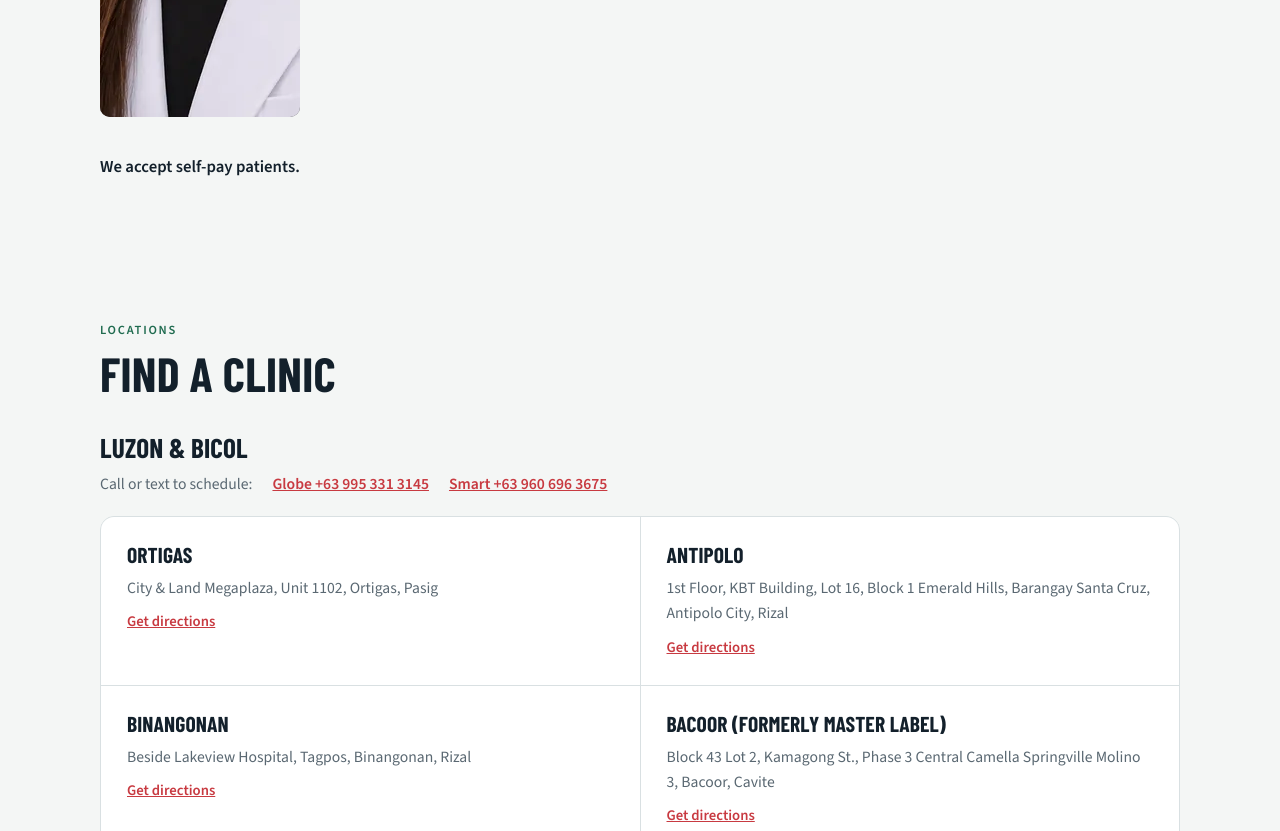
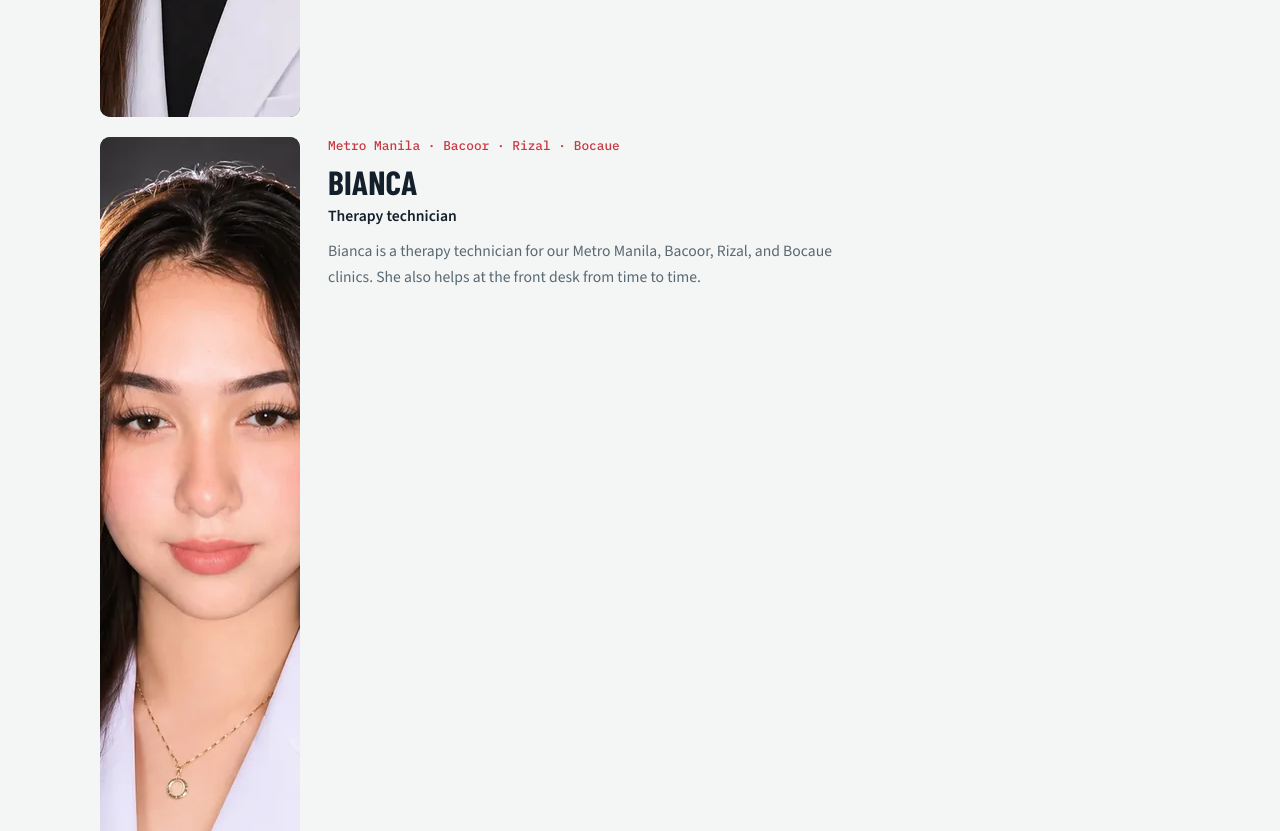
Before and after one commit to furiousdoc34/athletic-therapy-center, a plain HTML site: page index.html in a window 1280 px wide. Shown: the part 6720-7551 px from the top of the page. Drawn offline with nearby package versions, Linux system fonts and the light colour scheme; a web font is replaced by a local one.

Commit message:
Add Bianca to the Our Team section
Add Bianca, a therapy technician for the Metro Manila, Bacoor,
Rizal, and Bocaue clinics, after Irish. Mention that she also
helps at the front desk.

```diff
--- a/index.html
+++ b/index.html
@@ -422,6 +422,16 @@ footer .wrap { display: flex; justify-content: space-between; gap: 12px; flex-wr
             <p>Irish is a therapy technician for our Metro Manila, Bacoor, and Bocaue clinics. She also helps at the front desk from time to time.</p>
           </div>
         </article>
+
+        <article class="member">
+          <img class="headshot" src="assets/bianca.webp" alt="Bianca, therapy technician at Metro Manila, Bacoor, Rizal, and Bocaue" width="600" height="800">
+          <div class="member-text">
+            <span class="creds">Metro Manila · Bacoor · Rizal · Bocaue</span>
+            <h3>Bianca</h3>
+            <p class="role">Therapy technician</p>
+            <p>Bianca is a therapy technician for our Metro Manila, Bacoor, Rizal, and Bocaue clinics. She also helps at the front desk from time to time.</p>
+          </div>
+        </article>
       </div>
       <p class="pay">We accept self-pay patients.</p>
     </div>
```
Also changed, not shown: assets/bianca.webp (added).
